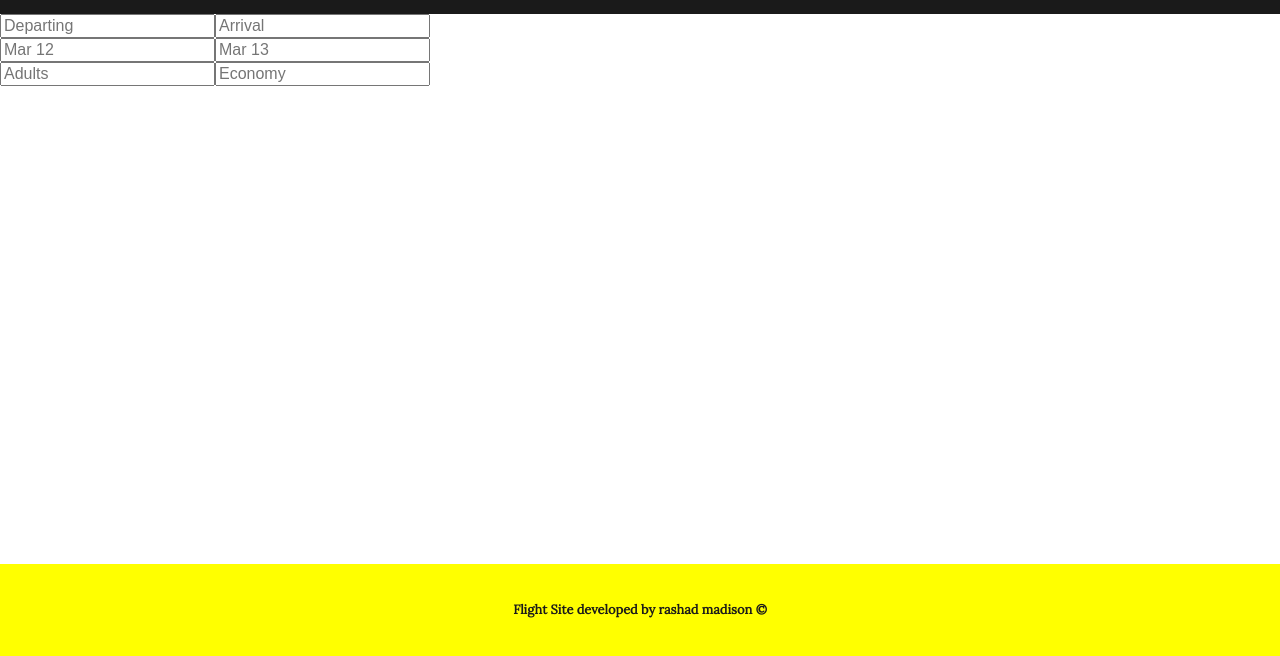
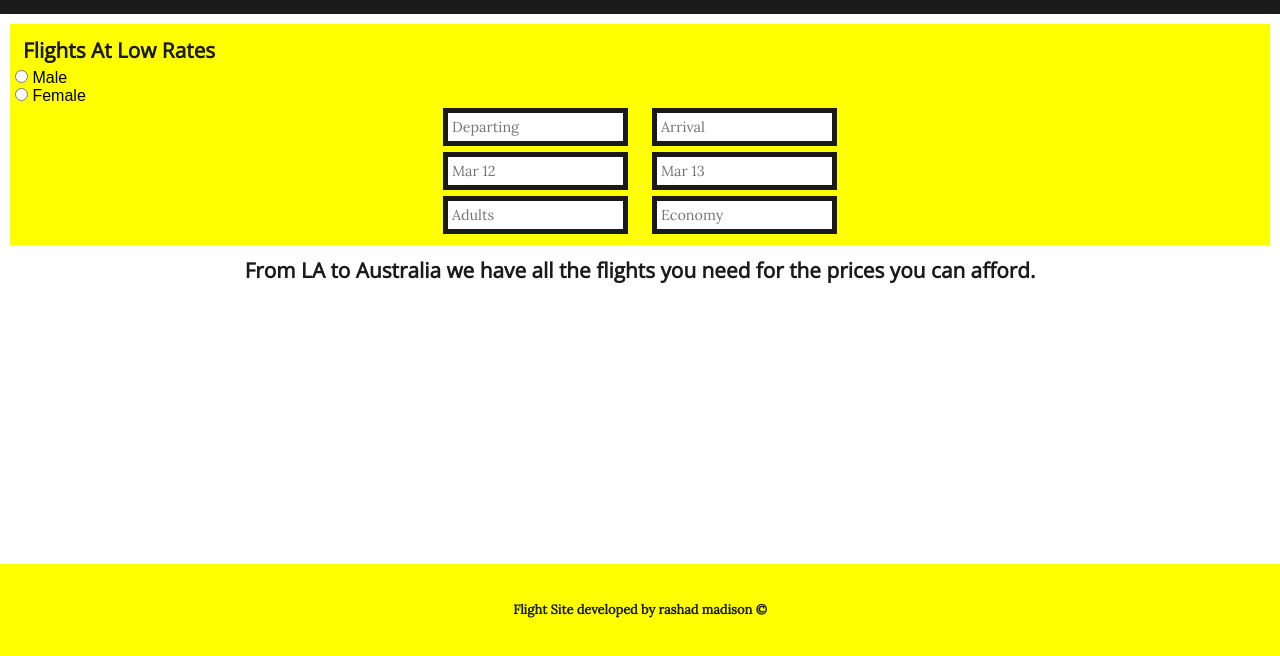
Before and after one commit to rashadmad/Flight-Site, a plain HTML site: page index.html in a window 1280 px wide. Shown: the part 136-792 px from the top of the page. Drawn offline with nearby package versions, Linux system fonts and the light colour scheme.

Commit message:
styling for input fields

```diff
--- a/index.html
+++ b/index.html
@@ -20,9 +20,10 @@
         <li><button href="#"><img class="logo" src="img/packages_icon.svg" alt="package logo"><br>PACKAGES</button></li>
         <li><button href="#"><img class="logo" src="img/cruise_icon.svg" alt="cruise logo"><br>CRUISES</button></li>
       </ul>
-
+      <div class="wrapper">
         <form>
           <table>
+            <h1>Flights At Low Rates</h1>
             <tr>
               <td><input type="text" name="departing" placeholder="Departing"></td>
               <td><input type="text" name="arrival" placeholder="Arrival"><td>
@@ -35,10 +36,16 @@
               <td><input type="text" name="arrival" placeholder="Adults"></td>
               <td><input type="text" name="arrival" placeholder="Economy"></td>
             </tr>
+            <input type="radio" name="gender" value="male"> Male<br>
+  <input type="radio" name="gender" value="female"> Female<br>
 
           </table>
         </form>
 
+        <div class="callout">From LA to Australia we have all
+the flights you need for the prices
+you can afford.</div>
+    </div>
 
     <footer>
       <div class='wrapper'>
--- a/scss/elements/_forms.scss
+++ b/scss/elements/_forms.scss
@@ -0,0 +1,22 @@
+form{
+  @extend %margin-center;
+  @include easy-padding(8px,5px);
+  @include background-color($maincolor);
+  h1{
+    @include easy-margins(8px,8px);
+  }
+  table{
+    @extend %margin-center;
+    @extend %center;
+    tr{
+      @include easy-margins(0px,0px);
+      input{
+        @extend %bold-borders;
+        @include easy-margins(3px,0px);
+        @include easy-padding(5px,4px);
+          width: $input-width;
+      }
+    }
+
+  }
+}
--- a/scss/main/_layout.scss
+++ b/scss/main/_layout.scss
@@ -4,8 +4,8 @@ html {
 }
 
 header {
+  @extend %no-margin;
   @include background-color($maincolor);
-  @extend %no-margin;
     height: $header-height;
 
   h1 {
@@ -25,26 +25,26 @@ header {
 
 //nav
 ul{
-  @include bye-bullets;
-  @include background-color($black);
   @extend %no-margin;
   @extend %flex-space-between;
   @extend %flex;
+  @include bye-bullets;
+  @include background-color($black);
     height: $ul-height;
 
   li{
-    @include background-color($maincolor);
     @extend %center;
     @extend %flex;
     @extend %flex-center;
+    @include background-color($maincolor);
       width: $li-width;
       color: black;
 
       button{
+        @extend %full_width;
         @include clear-button-defaults;
         @include background-color($black);
         @include flat-ui-buttons;
-        @extend %full_width;
 
          button:target{
            @extend %full_width;
@@ -56,16 +56,20 @@ ul{
           margin-top: $img-margin-bottom;
           min-width: $img-min-size;
           max-width: $img-max-size;
-        }
       }
+    }
   }
+}
 
+.wrapper {
+  @include easy-margins(10px,10px);
 }
 
 body{
   @include sticky-footer(body);
 }
 
+
 //footer
 footer {
   @include background-color($maincolor);
--- a/scss/main/_typography.scss
+++ b/scss/main/_typography.scss
@@ -16,6 +16,24 @@ li {
   }
 }
 
+form{
+  h1{
+    @include font(font_a_Bold);
+    @include text(1.3, $color:$black);
+  }
+  input{
+    @include font(font_b);
+    @include text(.9);
+  }
+}
+
+.callout{
+  @extend %center;
+  @include easy-margins(15px, 10px);
+  @include font(font_a_Bold);
+  @include text(1.3, $color:$black);
+}
+
 footer {
   @extend %flex;
     div.wrapper {
--- a/scss/modules/_placeHolders.scss
+++ b/scss/modules/_placeHolders.scss
@@ -73,3 +73,7 @@
 %flex-space-between {
   justify-content: space-between;
 }
+//input field placeholders
+%bold-borders {
+  border: solid $black 5px;
+}
--- a/scss/modules/_properties.scss
+++ b/scss/modules/_properties.scss
@@ -19,3 +19,9 @@ $img-margin: 0px;
 $img-margin-bottom: 5px;
 $img-min-size: 30px;
 $img-max-size: 50px;
+
+//form
+$form-margin: 15px;
+$input-side-margin: 5px;
+$input-width: 80%;
+$input-height: 400px;
--- a/scss/modules/_utillity.scss
+++ b/scss/modules/_utillity.scss
@@ -25,3 +25,16 @@
     border: none;
     outline: none;
 }
+
+@mixin easy-margins($N-S, $E-W) {
+  margin-top: $N-S;
+  margin-right: $E-W;
+  margin-bottom: $N-S;
+  margin-left: $E-W;
+}
+@mixin easy-padding($N-S, $E-W) {
+  padding-top: $N-S;
+  padding-right: $E-W;
+  padding-bottom: $N-S;
+  padding-left: $E-W;
+}
```
Also changed, not shown: css/styles.css, 1 other file.
